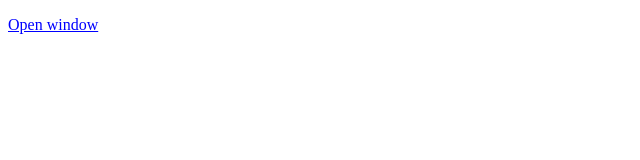
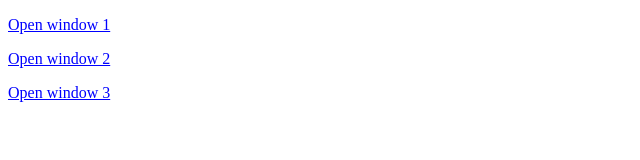
Before and after one commit to maxik2710/Testing, a plain HTML site: page index.html in a window 1280 px wide. Shown: the whole page, without its empty margins (0-640 px from the left). Drawn offline with Linux system fonts and the light colour scheme.

Commit message:
Update index.html

```diff
--- a/index.html
+++ b/index.html
@@ -52,7 +52,9 @@
 </head>
 
 <body>
-  <p><span id="open-link">Open window</span></p> <!-- Auslösender Link zum Öffnen des Eingabe-Popups -->
+  <p><span id="open-link">Open window 1</span></p> <!-- Auslösender Link zum Öffnen des Eingabe-Popups -->
+<p><span id="open-link">Open window 2</span></p> <!-- Auslösender Link zum Öffnen des Eingabe-Popups -->
+<p><span id="open-link">Open window 3</span></p> <!-- Auslösender Link zum Öffnen des Eingabe-Popups -->
 
   <div class="overlay" id="overlay"></div> <!-- Hintergrund-Overlay -->
 
```
